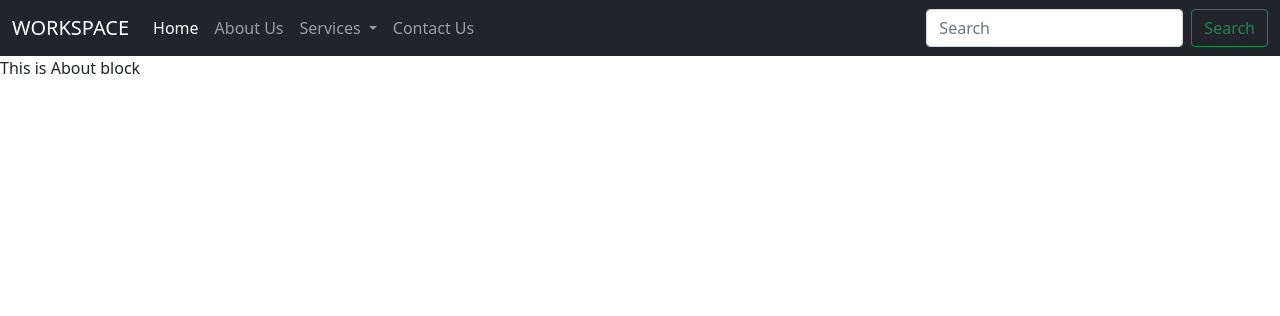
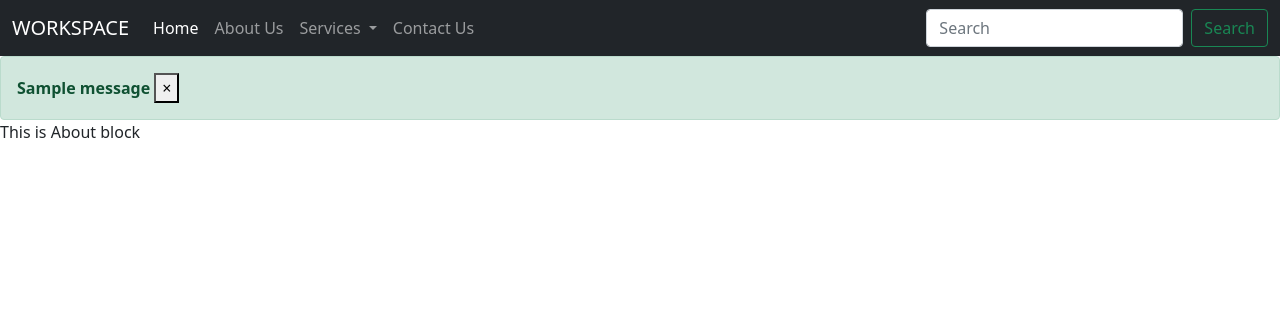
Before and after one commit to bala3663/django, a Django app: page /about in a window 1280 px wide. Shown: the top 316 px of the page. Run offline with Django 4.2, Linux system fonts and the light colour scheme; one stand-in notice (Sample message) is shown.

Commit message:
Django web framework 2

```diff
--- a/Hello/Hello/settings.py
+++ b/Hello/Hello/settings.py
@@ -9,6 +9,8 @@ https://docs.djangoproject.com/en/4.2/topics/settings/
 For the full list of settings and their values, see
 https://docs.djangoproject.com/en/4.2/ref/settings/
 """
+import os
+from django.contrib.messages import constants as messages
 
 from pathlib import Path
 
--- a/Hello/home/views.py
+++ b/Hello/home/views.py
@@ -1,12 +1,14 @@
 from django.shortcuts import render,HttpResponse
 from datetime import datetime
 from home.models import Contact
+from django.contrib import messages
 # Create your views here.
 def index(request):
     context={
         "variable1":"Django Programming",
         "variable2":"DEV-OPS"
     }
+    #messages.success(request,"TEST MESSEGE")
     #return HttpResponse("this is home page")
     return render(request,'index.html',context)
 def about(request):
@@ -26,4 +28,5 @@ def contact(request):
         desc=request.POST.get('desc')
         contact=Contact(name=name,email=email,phone=phone,desc=desc,date=datetime.today())
         contact.save()
+        messages.success(request, "messege sent !!!")
     return render(request,'contact.html')
--- a/Hello/templates/base.html
+++ b/Hello/templates/base.html
@@ -48,6 +48,20 @@
       </div>
     </nav>
 
+
+
+    {% if messages %}
+    {% for message in messages %}
+    <div class="alert alert-{{ message.tags }} alert-dismissible fade show my-0 " role="alert">
+      <strong>{{ message }}</strong>
+      <button type="button" class="close" data-dismiss="alert" aria-label="Close">
+        <span aria-hidden="true">&times;</span>
+      </button>
+    </div>
+    {% endfor %}
+    {% endif %}
+
+
     {% block body %}{% endblock body %}
 
     <!-- Optional JavaScript; choose one of the two! -->
```
Also changed, not shown: Hello/db.sqlite3.
